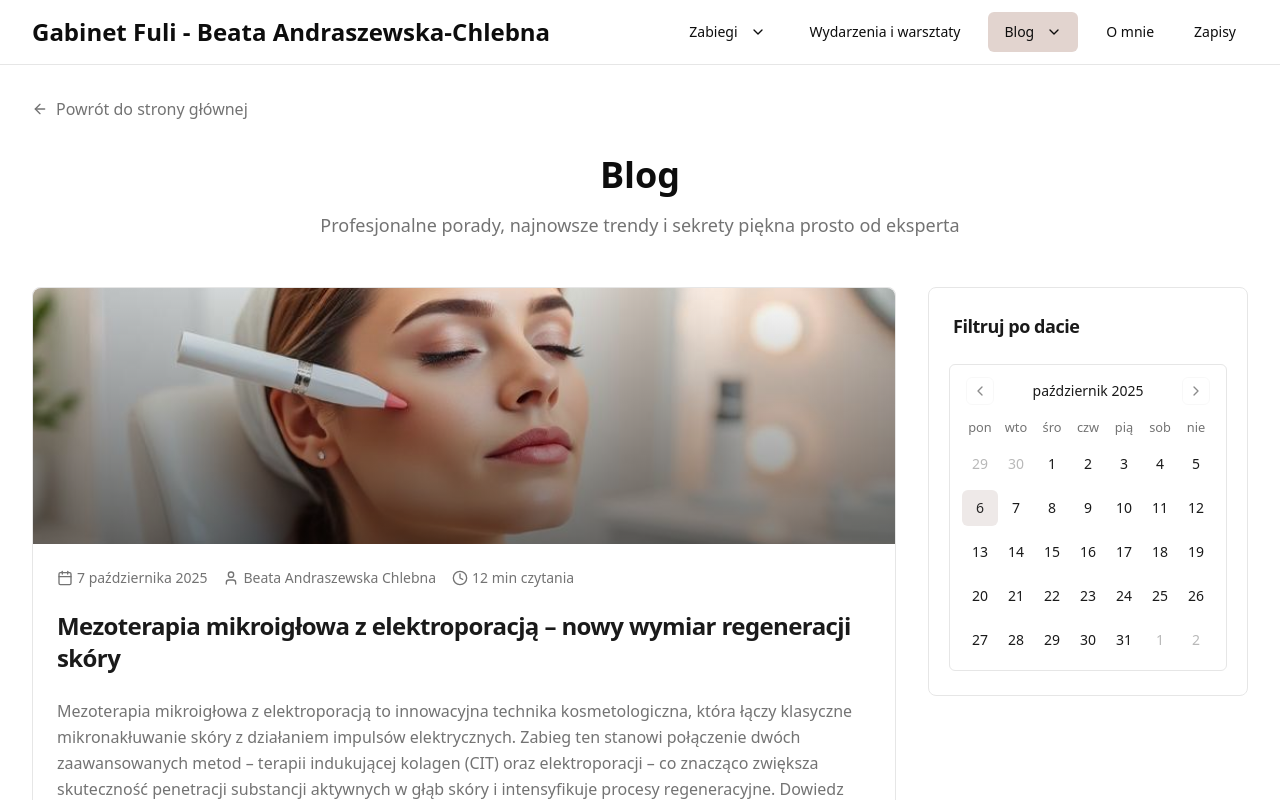
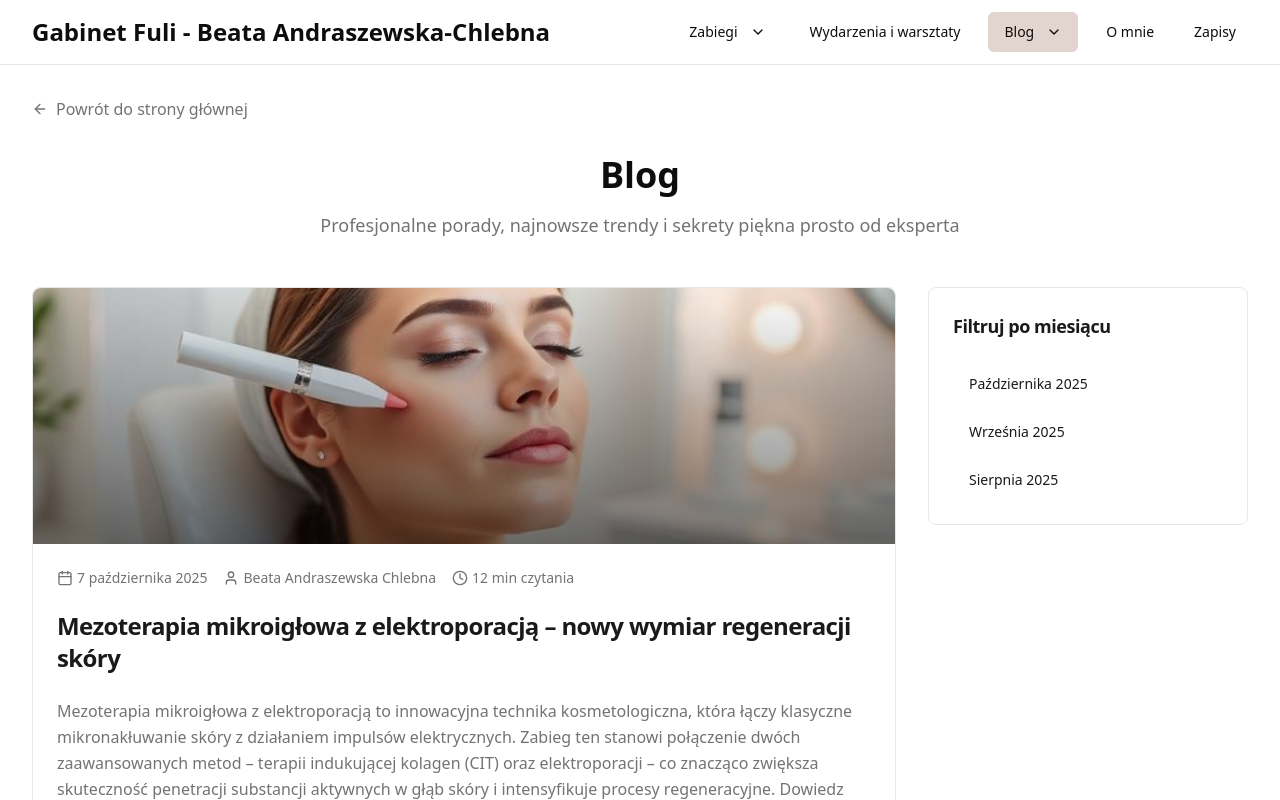
Before and after one commit to Durantealghieri/beata-s-glow-space, a React (Vite) app: page /blog in a window 1280 px wide. Shown: the top 800 px of the page. Built offline with nearby package versions, Linux system fonts and the light colour scheme.

Commit message:
Refactor calendar to show months

```diff
--- a/src/pages/Blog.tsx
+++ b/src/pages/Blog.tsx
@@ -3,14 +3,12 @@ import { Link } from 'react-router-dom';
 import { ArrowLeft, Calendar as CalendarIcon, User, Clock } from 'lucide-react';
 import { Button } from '@/components/ui/button';
 import { Card, CardContent, CardHeader, CardTitle } from '@/components/ui/card';
-import { Calendar } from '@/components/ui/calendar';
 import Navigation from '@/components/Navigation';
 import facialTreatment from '@/assets/facial-treatment.jpg';
-import { format, isSameMonth, parseISO } from 'date-fns';
-import { pl } from 'date-fns/locale';
+import { parseISO } from 'date-fns';
 
 const Blog: React.FC = () => {
-  const [selectedDate, setSelectedDate] = useState<Date | undefined>(undefined);
+  const [selectedMonth, setSelectedMonth] = useState<string | null>(null);
 
   useEffect(() => {
     window.scrollTo(0, 0);
@@ -274,28 +272,34 @@ Diagnostyka pH skóry to niezwykle istotny element w pracy kosmetologa, który p
     }
   ];
 
-  // Parse article dates and filter
-  const parseArticleDate = (dateString: string) => {
-    // Convert Polish date format to ISO (e.g., "7 października 2025" to Date)
-    const monthMap: { [key: string]: string } = {
-      'stycznia': '01', 'lutego': '02', 'marca': '03', 'kwietnia': '04',
-      'maja': '05', 'czerwca': '06', 'lipca': '07', 'sierpnia': '08',
-      'września': '09', 'października': '10', 'listopada': '11', 'grudnia': '12'
+  // Extract unique months from articles
+  const getMonthYear = (dateString: string) => {
+    const parts = dateString.split(' ');
+    const month = parts[1]; // e.g., "października"
+    const year = parts[2]; // e.g., "2025"
+    return `${month} ${year}`;
+  };
+
+  const uniqueMonths = Array.from(
+    new Set(articles.map(article => getMonthYear(article.date)))
+  ).sort((a, b) => {
+    const monthMap: { [key: string]: number } = {
+      'stycznia': 1, 'lutego': 2, 'marca': 3, 'kwietnia': 4,
+      'maja': 5, 'czerwca': 6, 'lipca': 7, 'sierpnia': 8,
+      'września': 9, 'października': 10, 'listopada': 11, 'grudnia': 12
     };
 
-    const parts = dateString.split(' ');
-    const day = parts[0].padStart(2, '0');
-    const month = monthMap[parts[1]];
-    const year = parts[2];
+    const [monthA, yearA] = a.split(' ');
+    const [monthB, yearB] = b.split(' ');
 
-    return parseISO(`${year}-${month}-${day}`);
-  };
+    if (yearA !== yearB) {
+      return parseInt(yearB) - parseInt(yearA); // Sort by year descending
+    }
+    return monthMap[monthB] - monthMap[monthA]; // Sort by month descending
+  });
 
-  const filteredArticles = selectedDate
-    ? articles.filter(article => {
-        const articleDate = parseArticleDate(article.date);
-        return isSameMonth(articleDate, selectedDate);
-      })
+  const filteredArticles = selectedMonth
+    ? articles.filter(article => getMonthYear(article.date) === selectedMonth)
     : articles;
 
   return (
@@ -331,7 +335,7 @@ Diagnostyka pH skóry to niezwykle istotny element w pracy kosmetologa, który p
                   <Button
                     variant="outline"
                     className="mt-4"
-                    onClick={() => setSelectedDate(undefined)}
+                    onClick={() => setSelectedMonth(null)}
                   >
                     Pokaż wszystkie artykuły
                   </Button>
@@ -390,30 +394,31 @@ Diagnostyka pH skóry to niezwykle istotny element w pracy kosmetologa, który p
             )}
           </div>
 
-          {/* Calendar Sidebar */}
+          {/* Month Filter Sidebar */}
           <aside className="lg:sticky lg:top-8 h-fit">
             <Card className="shadow-card">
               <CardHeader>
-                <CardTitle className="text-lg">Filtruj po dacie</CardTitle>
+                <CardTitle className="text-lg">Filtruj po miesiącu</CardTitle>
               </CardHeader>
-              <CardContent className="flex flex-col items-center">
-                <Calendar
-                  mode="single"
-                  selected={selectedDate}
-                  onSelect={setSelectedDate}
-                  locale={pl}
-                  className="rounded-md border pointer-events-auto"
-                />
-                {selectedDate && (
-                  <Button
-                    variant="outline"
-                    size="sm"
-                    className="mt-4 w-full"
-                    onClick={() => setSelectedDate(undefined)}
-                  >
-                    Wyczyść filtr
-                  </Button>
-                )}
+              <CardContent>
+                <div className="space-y-2">
+                  {uniqueMonths.map((monthYear) => {
+                    const [month, year] = monthYear.split(' ');
+                    const capitalizedMonth = month.charAt(0).toUpperCase() + month.slice(1);
+                    const displayText = `${capitalizedMonth} ${year}`;
+
+                    return (
+                      <Button
+                        key={monthYear}
+                        variant={selectedMonth === monthYear ? "default" : "ghost"}
+                        className="w-full justify-start"
+                        onClick={() => setSelectedMonth(monthYear === selectedMonth ? null : monthYear)}
+                      >
+                        {displayText}
+                      </Button>
+                    );
+                  })}
+                </div>
               </CardContent>
             </Card>
           </aside>
```
